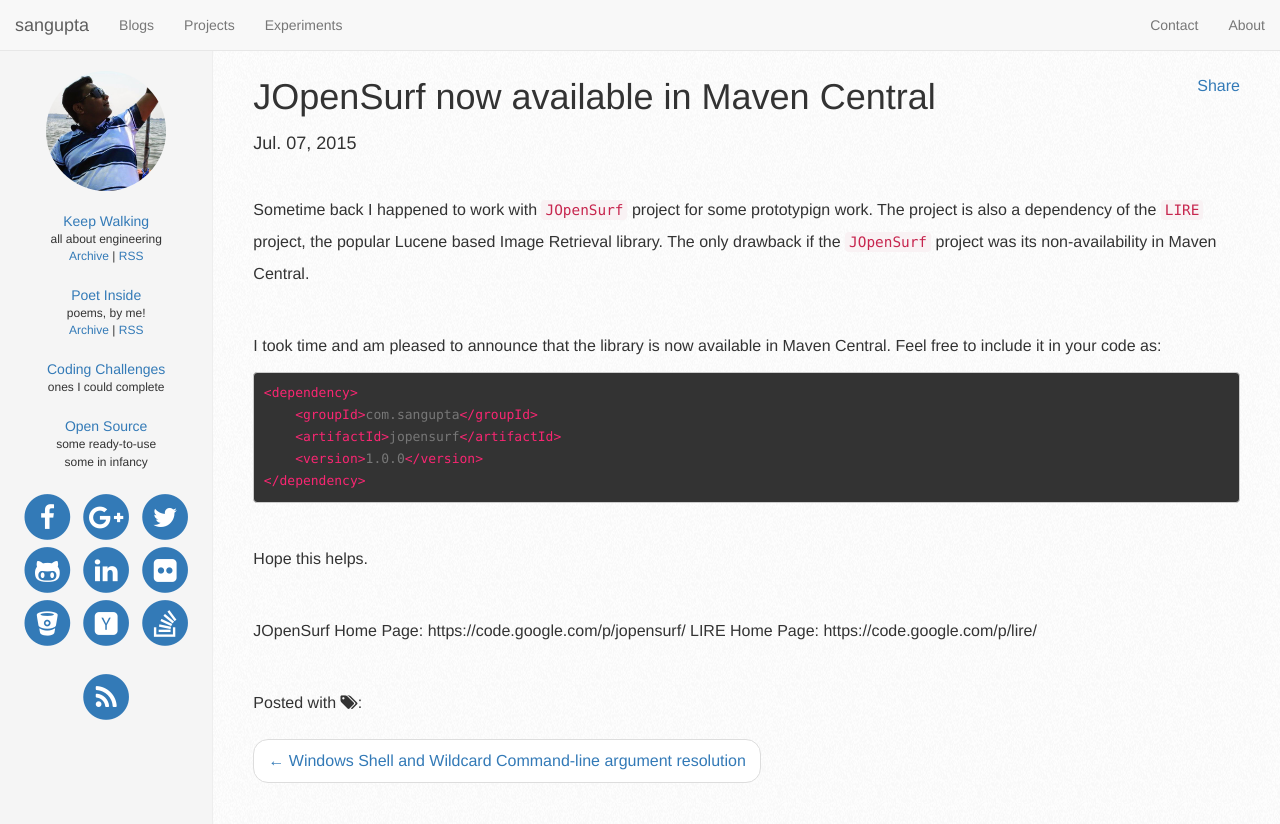
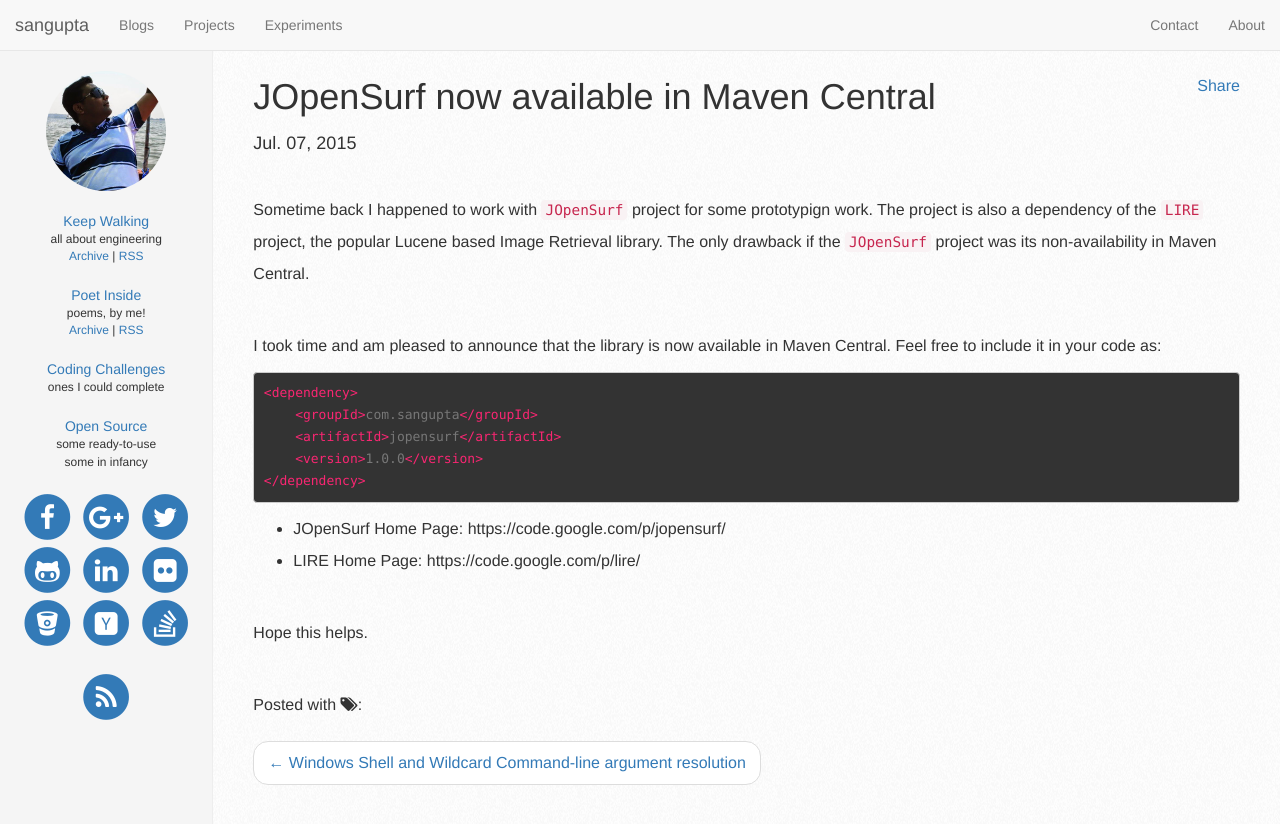
Before and after one commit to sangupta/sangupta.github.io, a Jekyll site: the page built from _posts/2015-07-07-JOpenSurf-In-Maven-Central.md, in a window 1280 px wide and 900 px high. Shown: the top 824 px of the window. Built offline with Jekyll 4.4.1, drawn with Linux system fonts in a browser that asks for light colours; nearby versions of some CDN libraries; Markdown is read by kramdown in place of the engine named in the settings; comment, search, counter and statistics services are not loaded.

Commit message:
fixing formatting issues

````diff
--- a/_posts/2015-07-07-JOpenSurf-In-Maven-Central.md
+++ b/_posts/2015-07-07-JOpenSurf-In-Maven-Central.md
@@ -20,7 +20,7 @@ in your code as:
 </dependency>
 ```
 
+* JOpenSurf Home Page: https://code.google.com/p/jopensurf/
+* LIRE Home Page: https://code.google.com/p/lire/
+
 Hope this helps.
-
-JOpenSurf Home Page: https://code.google.com/p/jopensurf/
-LIRE Home Page: https://code.google.com/p/lire/
````
